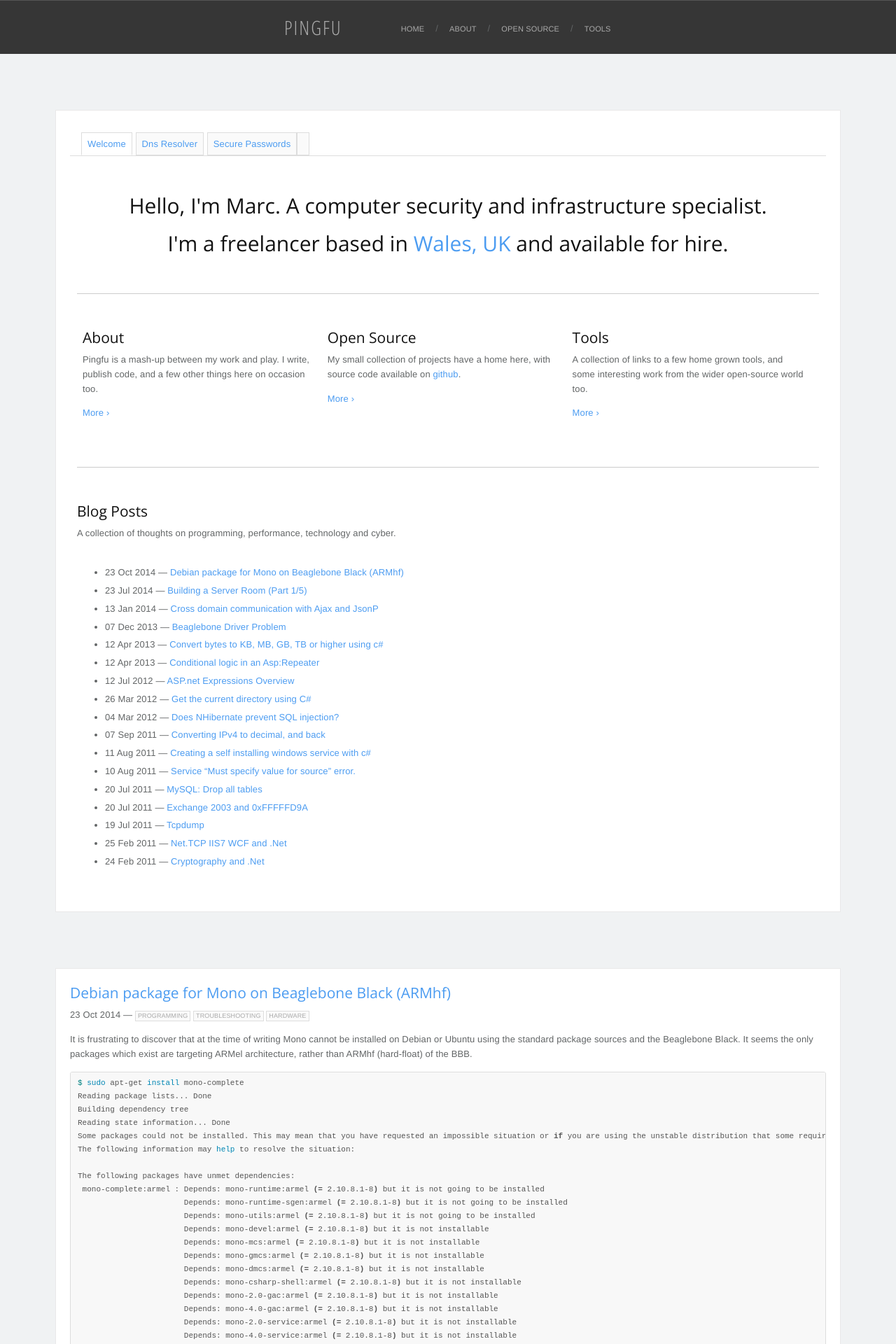
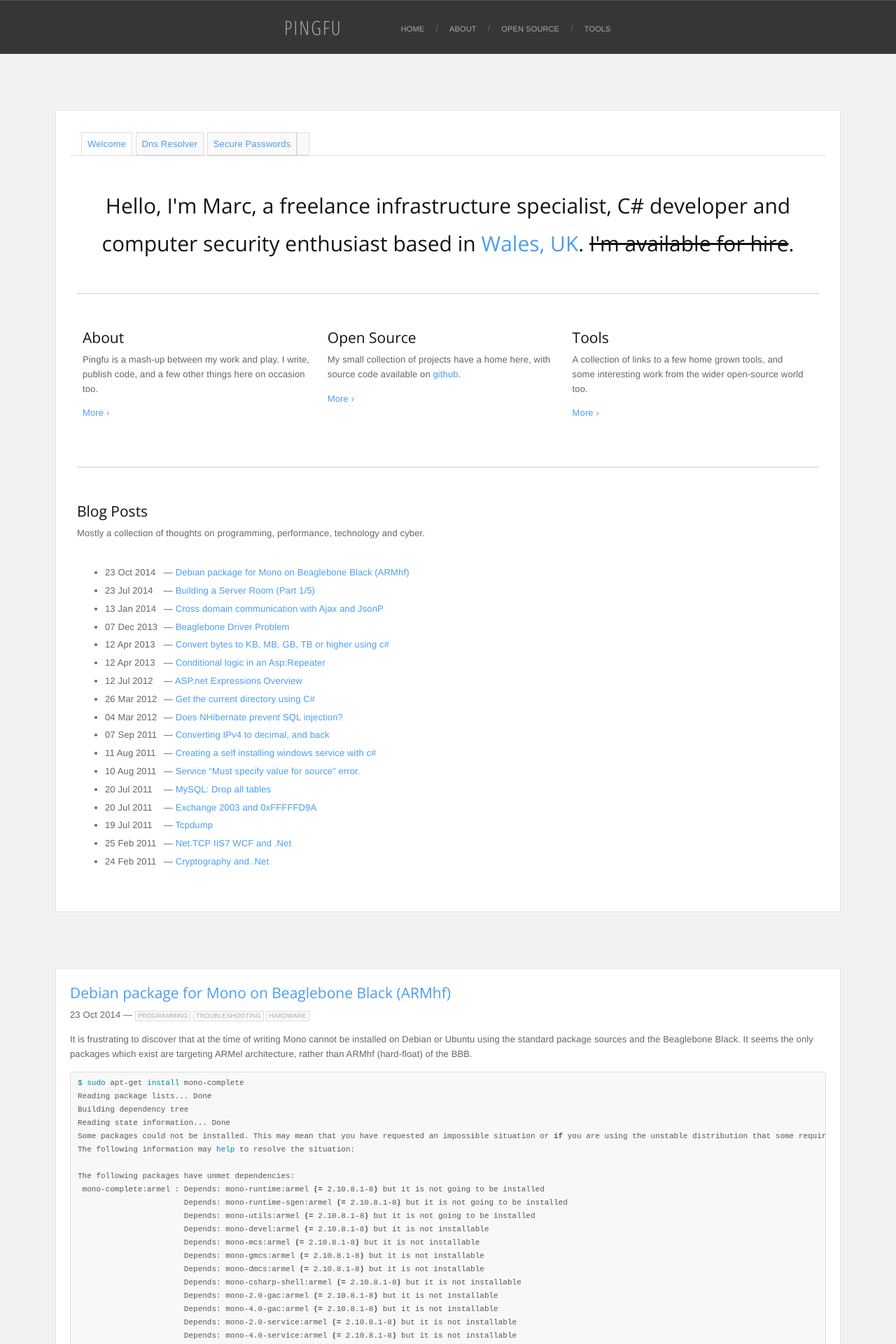
Before and after one commit to pingfu/pingfu.github.io, a Jekyll site: the page built from index.html, in a window 1280 px wide. Shown: the top 1920 px of the page at 70% size. Built offline with Jekyll 4.4.1, drawn with Linux system fonts in a browser that asks for light colours; nearby versions of some CDN libraries; Markdown is read by kramdown in place of the engine named in the settings.

Commit message:
minor updates

```diff
--- a/css/main.css
+++ b/css/main.css
@@ -289,6 +289,11 @@ blockquote {
     left: 10px;
 }
 
+.postDate {
+	width: 80px;
+	display: inline-block;
+}
+
 .owl-carousel {
 	margin-bottom: 16px;
 }
@@ -378,7 +383,6 @@ blockquote {
     display: inline-block;
   }
 
-
   #pull {
     display: block;
     width: 100%;
--- a/index.html
+++ b/index.html
@@ -8,10 +8,10 @@ title: Home — Pingfu
 	<div id="tabs">
 
 		<ul>
-			<li><a class="show-hero" href="#tabs-1">Welcome</a></li>
-			<li><a class="hide-hero" href="#tabs-2">Dns Resolver</a></li>
-			<li><a class="hide-hero" href="#tabs-3">Secure Passwords</a></li>
-			<li><a class="hide-hero userip" href="#tabs-9"></a></li>
+			<li><a class="show-hero" id="menu-tab-1" href="#tabs-1">Welcome</a></li>
+			<li><a class="hide-hero" id="menu-tab-2" href="#tabs-2">Dns Resolver</a></li>
+			<li><a class="hide-hero" id="menu-tab-3" href="#tabs-3">Secure Passwords</a></li>
+			<li><a class="hide-hero userip" id="menu-tab-9" href="#tabs-9"></a></li>
 		</ul>
 
 
@@ -19,7 +19,10 @@ title: Home — Pingfu
 
 		<div id="tabs-1" class="tabbed-content">
 
-			<h1 class="text-align-center">Hello, I'm Marc. A computer security and infrastructure specialist.<br />I'm a freelancer based in <a href="http://maps.google.co.uk/maps?q=Wales">Wales, UK</a> and available for hire.</h1>
+			<h1 class="text-align-center">
+				Hello, I'm Marc, a freelance infrastructure specialist, C# developer and computer security enthusiast
+				based in <a href="http://maps.google.co.uk/maps?q=Wales">Wales, UK</a>. <strike>I'm available for hire</strike>.
+			</h1>
 
 			<hr />
 
@@ -54,13 +57,13 @@ title: Home — Pingfu
 
 
 			<h2>Blog Posts</h2>
-			<p>A collection of thoughts on programming, performance, technology and cyber.</p>
+			<p>Mostly a collection of thoughts on programming, performance, technology and cyber.</p>
 			<br />
 
 
 			<ul class="posts">
 			{% for post in site.posts %}
-				<li>{{ post.date | date_to_string }} — <a href="{{ post.url }}">{{ post.title }}</a></li>
+				<li><span class="postDate">{{ post.date | date_to_string }}</span> — <a href="{{ post.url }}">{{ post.title }}</a></li>
 			{% endfor %}
 			</ul>
 
@@ -222,9 +225,18 @@ title: Home — Pingfu
 <script type="text/javascript">
 
     /* initalise tabs */
-    $(function () {
-      $("#tabs").tabs();
-      loadWhoami();
-    });
+	$(document).ready(function() {
+		if ($(this).width()<640) {
+			$("#menu-tab-2").remove();
+			$("#menu-tab-3").remove();
+			$("#menu-tab-9").remove();
+		}
+		else
+		{
+			loadWhoami();
+		}
+
+		$("#tabs").tabs();
+	});
 
 </script>
--- a/tools.html
+++ b/tools.html
@@ -1,7 +1,7 @@
 ---
 layout: default
 title: Tools — Pingfu
-breadcrumb: Tools we've built
+breadcrumb: Tools I've built
 ---
 
 
@@ -30,7 +30,7 @@ breadcrumb: Tools we've built
 
 <section class="boxed">
 
-	<h1>Tools we like</h1>
+	<h1>Tools I like</h1>
 
 	<p>A few of the less well known, but exceptionally high quality tools I've had the pleasure of discovering.</p>
 
```
Also changed, not shown: about.html (+12 -7 lines).
